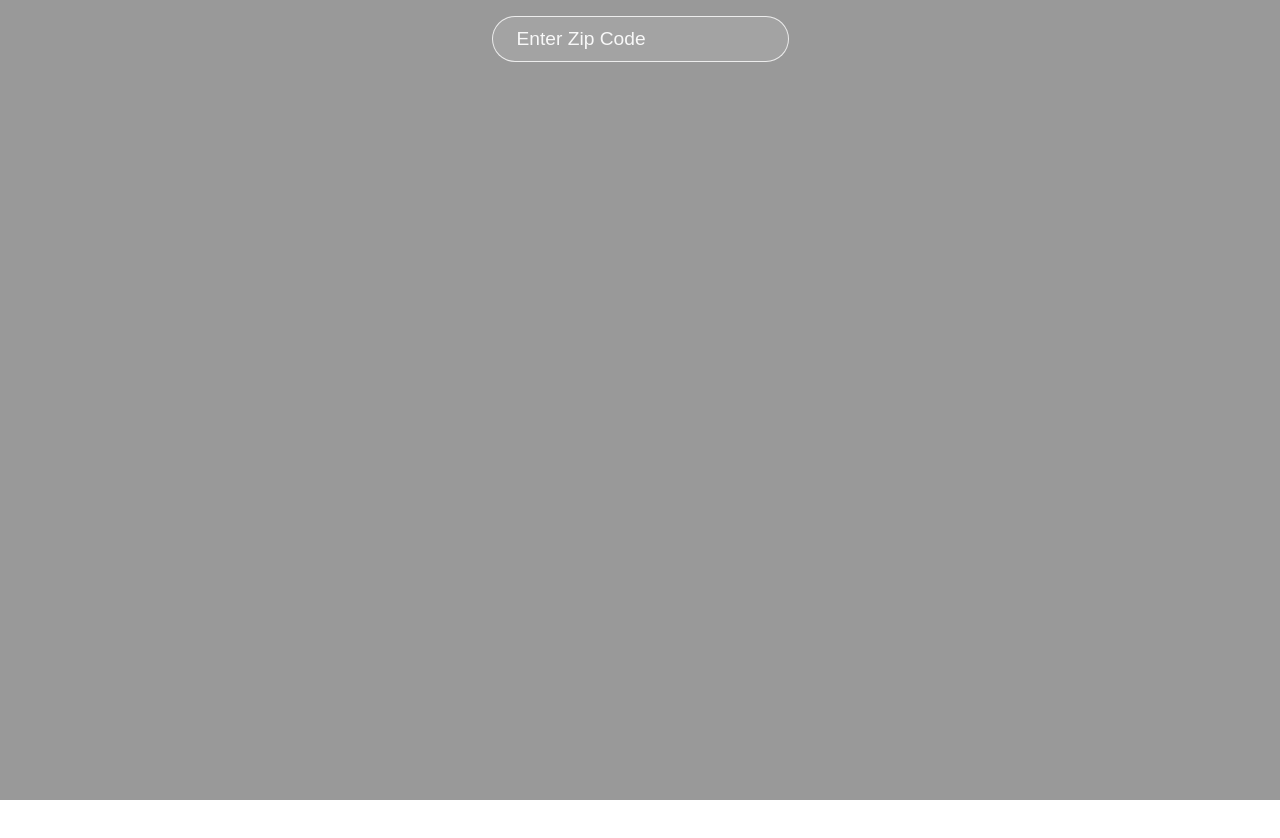
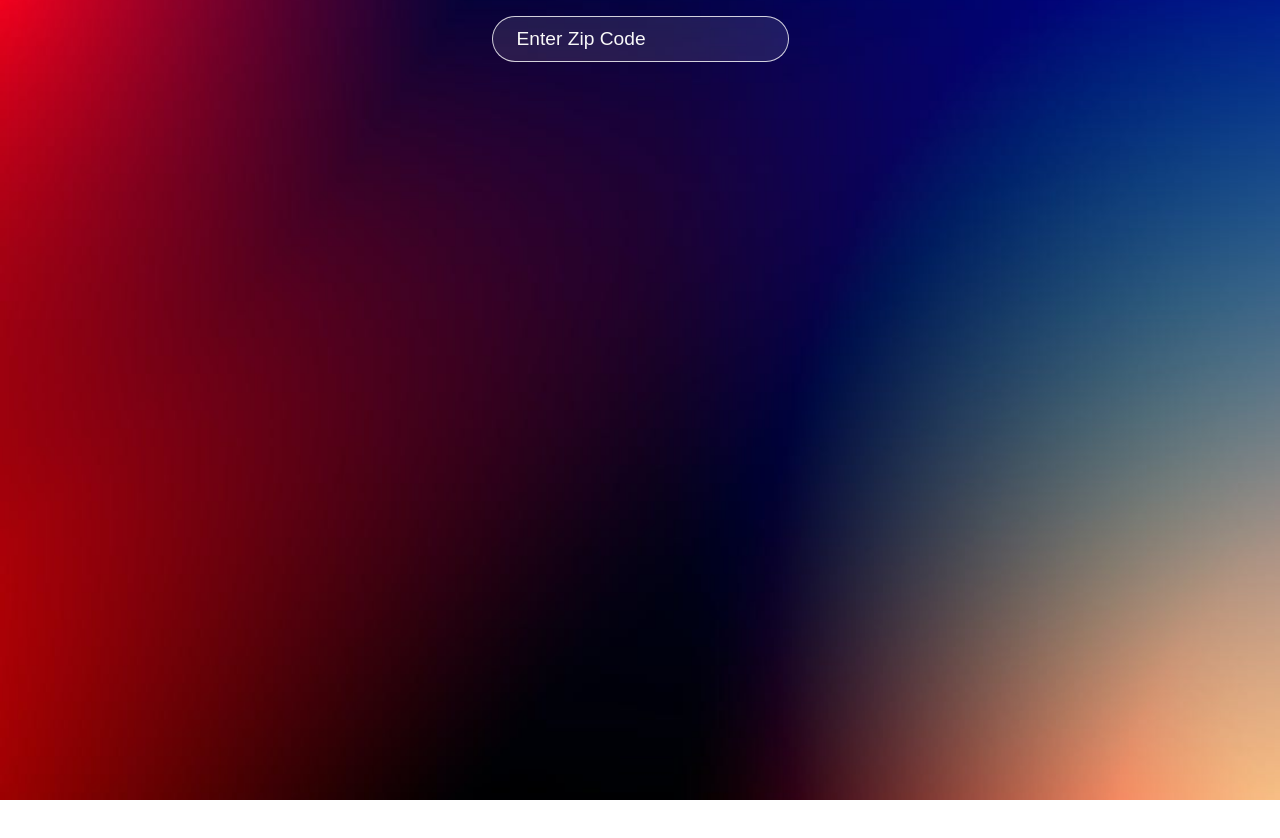
Before and after one commit to SteveD5249/wpr_project, a React (Create React App) app: page / in a window 1280 px wide. Shown: the top 838 px of the page. Built offline with nearby package versions, Linux system fonts and the light colour scheme.

Commit message:
Function for background

```diff
--- a/src/App.js
+++ b/src/App.js
@@ -11,7 +11,7 @@ function App() {
   //api url
   const url = `/weather/${zipCode}`;
 
-  const searchZip = (event) => {
+  const searchZip = async (event) => {
     if (event.key === 'Enter') {
       axios
         .get(url)
@@ -27,9 +27,18 @@ function App() {
       setZipCode('');
     }
   };
+  const getBackgroundClass = (weatherCondition) => {
+    if (!weatherCondition) return "default-background";
 
+    const classes = {
+      Clouds: "cloudy-background",
+      Rain: "rainy-background",
+      Clear: "sunny-background"
+    };
+    return classes[weatherCondition] || "default-background";
+  };
   return (
-    <div className="app">
+    <div className={`app ${data.weather ? getBackgroundClass(data.weather[0].main) : "default-background"}`}>
       <div className="search">
         <input
           value={zipCode}
```
